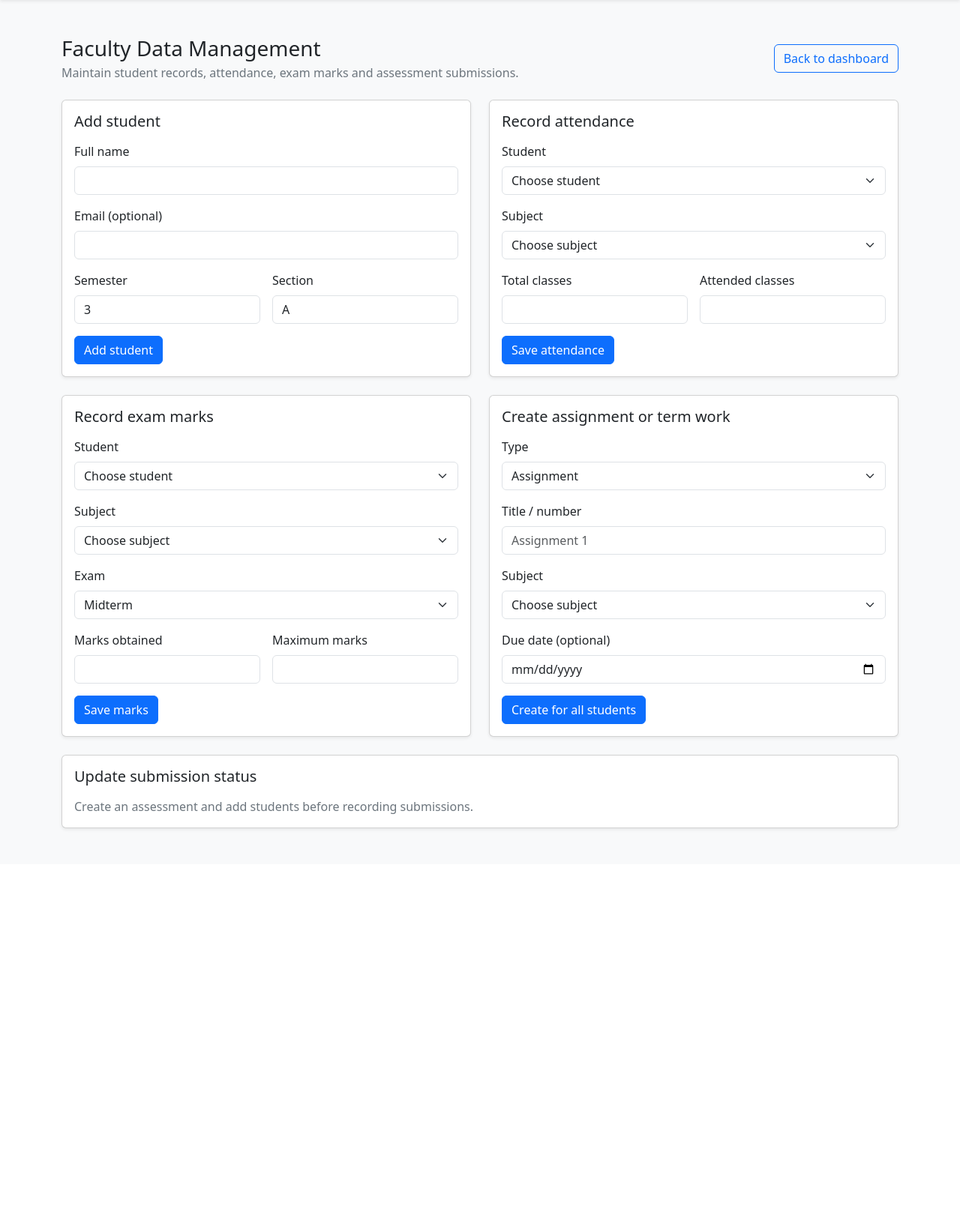
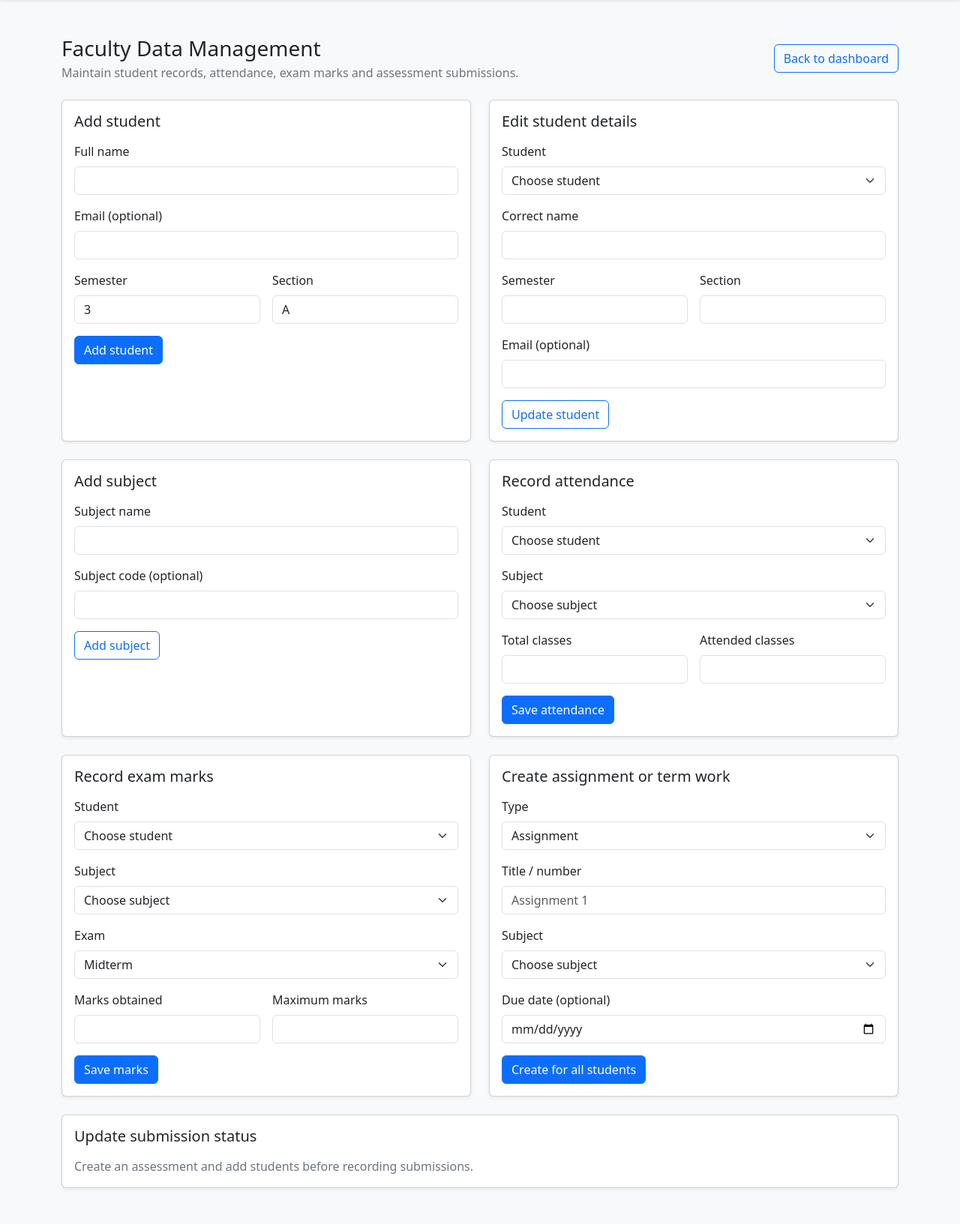
Before and after one commit to pharswanmohit07-cell/smart-academic-companion, a Flask app: page /faculty/manage in a window 1280 px wide. Shown: the part 58-1691 px from the top of the page at 75% size. Before the commit the page ends 1166 px from the top, so only its background shows below. Run offline with Flask 3, Linux system fonts and the light colour scheme; data that the repository does not hold is empty; parts of the project's set-up code (start-up, migrations or seed data) failed here and were passed over.

Commit message:
Add student editing and subject creation forms

```diff
--- a/templates/faculty_manage.html
+++ b/templates/faculty_manage.html
@@ -22,6 +22,33 @@
         <div class="col-6"><label class="form-label" for="semester">Semester</label><input class="form-control" id="semester" type="number" name="semester" min="1" max="12" value="3" required></div>
         <div class="col-6"><label class="form-label" for="section">Section</label><input class="form-control" id="section" name="section" value="A" maxlength="10" required></div>
         <div class="col-12"><button class="btn btn-primary" type="submit">Add student</button></div>
+      </form>
+    </div></section>
+  </div>
+
+  <div class="col-12 col-xl-6">
+    <section class="card shadow-sm h-100"><div class="card-body">
+      <h2 class="h5 mb-3">Edit student details</h2>
+      <form method="post" class="row g-3">
+        <input type="hidden" name="action" value="edit_student">
+        <div class="col-12"><label class="form-label" for="edit-student">Student</label><select class="form-select" id="edit-student" name="student_id" required><option value="">Choose student</option>{% for student in students %}<option value="{{ student.student_id }}">{{ student.name }} (ID {{ student.student_id }})</option>{% endfor %}</select></div>
+        <div class="col-12"><label class="form-label" for="edit-name">Correct name</label><input class="form-control" id="edit-name" name="name" required maxlength="120"></div>
+        <div class="col-6"><label class="form-label" for="edit-semester">Semester</label><input class="form-control" id="edit-semester" type="number" name="semester" min="1" max="12" required></div>
+        <div class="col-6"><label class="form-label" for="edit-section">Section</label><input class="form-control" id="edit-section" name="section" maxlength="10" required></div>
+        <div class="col-12"><label class="form-label" for="edit-email">Email (optional)</label><input class="form-control" id="edit-email" type="email" name="email" maxlength="254"></div>
+        <div class="col-12"><button class="btn btn-outline-primary" type="submit">Update student</button></div>
+      </form>
+    </div></section>
+  </div>
+
+  <div class="col-12 col-xl-6">
+    <section class="card shadow-sm h-100"><div class="card-body">
+      <h2 class="h5 mb-3">Add subject</h2>
+      <form method="post" class="row g-3">
+        <input type="hidden" name="action" value="create_subject">
+        <div class="col-12"><label class="form-label" for="subject-name">Subject name</label><input class="form-control" id="subject-name" name="subject_name" required maxlength="120"></div>
+        <div class="col-12"><label class="form-label" for="subject-code">Subject code (optional)</label><input class="form-control" id="subject-code" name="subject_code" maxlength="30"></div>
+        <div class="col-12"><button class="btn btn-outline-primary" type="submit">Add subject</button></div>
       </form>
     </div></section>
   </div>
```
